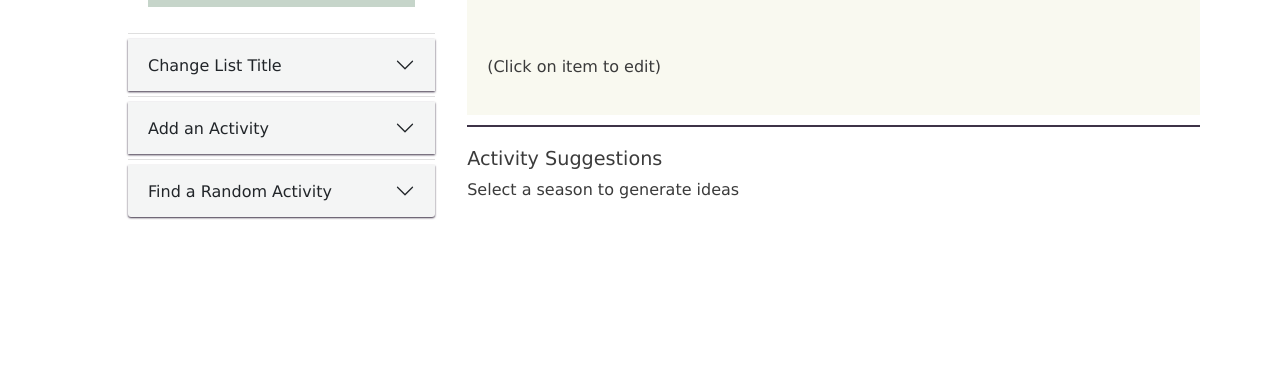
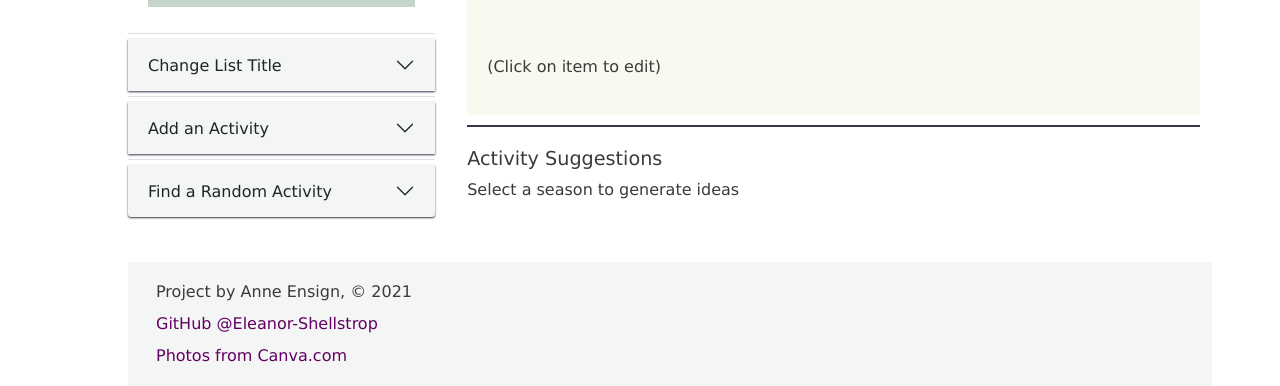
Before and after one commit to Eleanor-Shellstrop/bucket-list, a website with bundled scripts: page index.html in a window 1280 px wide. Shown: the part 458-844 px from the top of the page. Before the commit the page ends 800 px from the top, so only its background shows below. Built offline with nearby package versions, Linux system fonts and the light colour scheme; no server answers.

Commit message:
Add footer

```diff
--- a/css/style.css
+++ b/css/style.css
@@ -312,6 +312,33 @@ input[type=checkbox] {
 
 
 /*----------------------------------------*/
+/*      Footer                    */
+/*----------------------------------------*/
+
+footer {
+    width: 100%;
+    display: block;
+    padding: 10px 20px;
+    background-color: #F4F5F5;
+}
+
+footer a {
+    text-decoration: none;
+}
+
+footer a:link {
+    color: rgb(99, 1, 99);
+}
+
+footer a:visited {
+    color: #554661;
+}
+
+footer p {
+    margin: 0.5rem;
+}
+
+/*----------------------------------------*/
 /*      Media Queries                     */
 /*----------------------------------------*/
 
@@ -339,6 +366,9 @@ input[type=checkbox] {
         columns: 200px 2;
         -webkit-column-break-inside: avoid;
     }
+    footer {
+        grid-area: foot;
+    }
     body {
         display: grid;
         width: 80%;
@@ -347,7 +377,8 @@ input[type=checkbox] {
         grid-template-areas:
                 "head head head head"
                 "acc main main main"
-                "acc main main main";
+                "acc main main main"
+                "foot foot foot foot";
         gap: 20px;
         grid-template-columns: 30% 10% 30% 30%;
     }
--- a/index.html
+++ b/index.html
@@ -138,6 +138,12 @@
       <div  class="noPrint" class="container" id="newItems"></div>
   </main>
 
+  <footer class="noPrint">
+    <p>Project by Anne Ensign, &copy; 2021</p>
+    <p><a href="https://github.com/Eleanor-Shellstrop">GitHub @Eleanor-Shellstrop</a></p>
+    <p><a href="https://www.canva.com">Photos from Canva.com</a></p>
+  </footer>
+
   <script type="module" src="./js/app.js"></script>
   <script src="https://cdn.jsdelivr.net/npm/bootstrap@5.0.2/dist/js/bootstrap.bundle.min.js" integrity="sha384-MrcW6ZMFYlzcLA8Nl+NtUVF0sA7MsXsP1UyJoMp4YLEuNSfAP+JcXn/tWtIaxVXM" crossorigin="anonymous"></script>
 
--- a/js/app.js
+++ b/js/app.js
@@ -182,7 +182,7 @@ function createListItem(textSource) {
     let newRemoveButton = document.createElement('td');
     const removeButton = document.createElement('button');
     removeButton.classList = "removeButton noPrint"
-    removeButton.innerHTML = "X";
+    removeButton.innerHTML = "x";
 
     newCheckbox.appendChild(checkInput);
     newRemoveButton.appendChild(removeButton);
```
